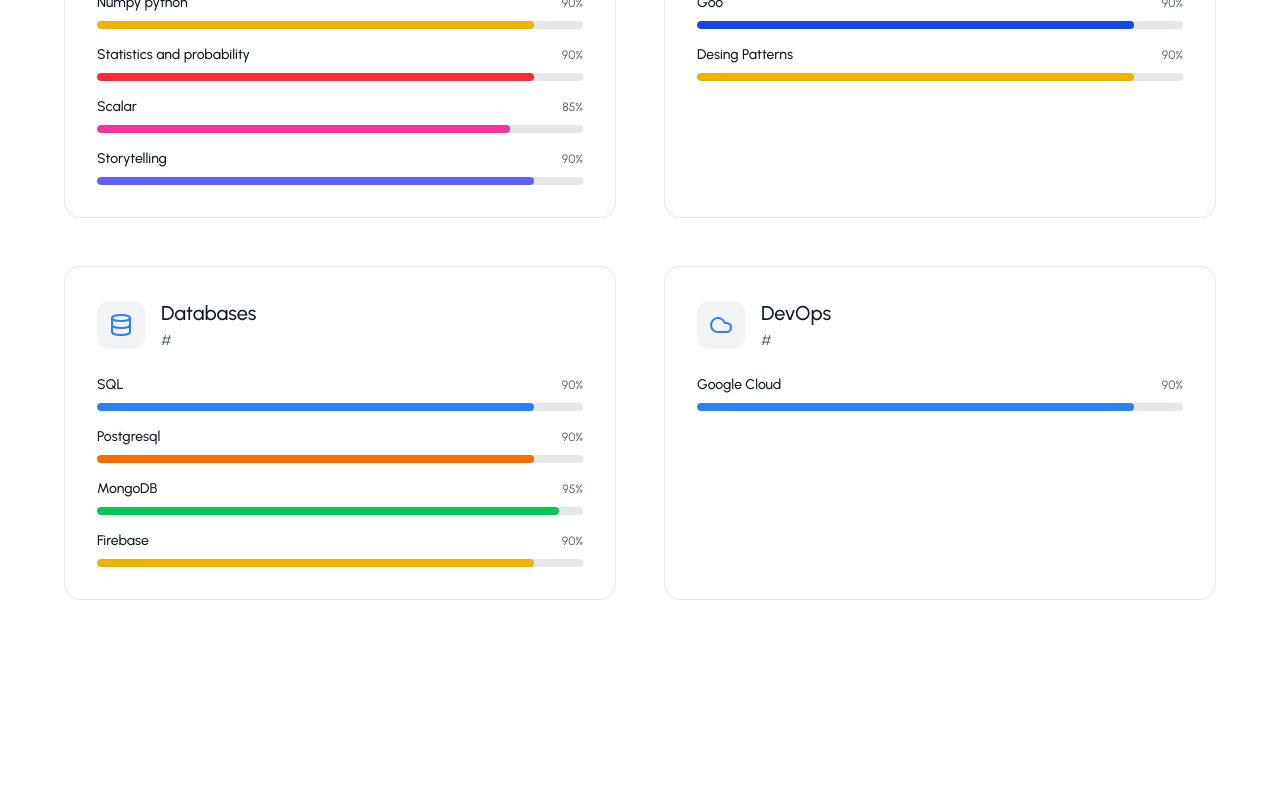
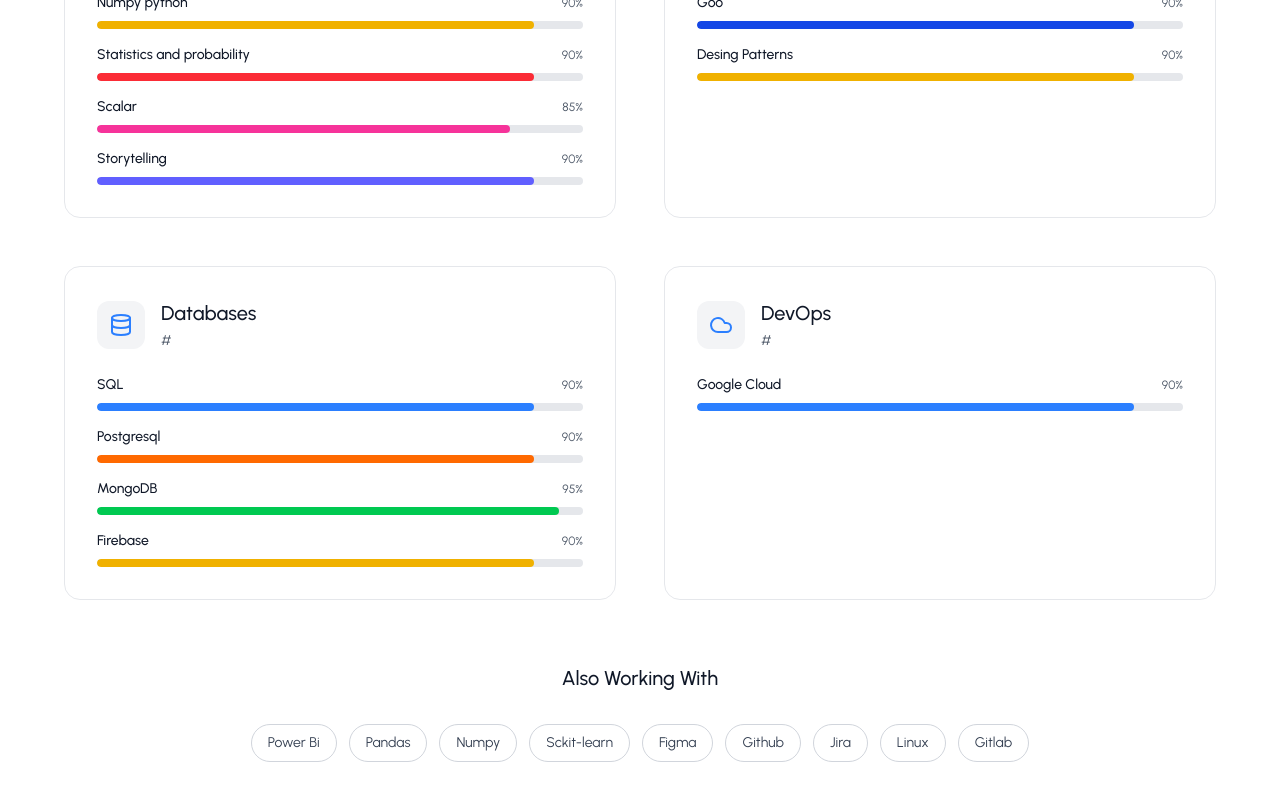
Before and after one commit to Axelbau19/PersonalWeb2.0, a React (Vite) app in the folder personal-web/: page / in a window 1280 px wide. Shown: the part 1644-2444 px from the top of the page. Before the commit the page ends 2340 px from the top, so only its background shows below. Built offline with nearby package versions, Linux system fonts and the light colour scheme.

Commit message:
done part "also working with"

```diff
--- a/personal-web/src/components/sections/SkillsSection.jsx
+++ b/personal-web/src/components/sections/SkillsSection.jsx
@@ -84,8 +84,8 @@ export default function SkillsSection() {
                             key={category.title}
                             variants={itemVar}
                             className={`p-8 rounded-2xl border ${isDarkMode
-                                    ? "bg-gray-900/50 border-gray-800 backdrop-blur-sm"
-                                    : "bg-white/80 border-gray-200 backdrop-blur-sm"
+                                ? "bg-gray-900/50 border-gray-800 backdrop-blur-sm"
+                                : "bg-white/80 border-gray-200 backdrop-blur-sm"
                                 }`}
                         >
 
@@ -141,7 +141,33 @@ export default function SkillsSection() {
                         </motion.div>
                     ))}
                 </motion.div>
+                <motion.div
+                    initial="hidden"
+                    animate={isInView ? "visible" : "hidden"}
+                    variants={containerV}
+                    className="mt-16">
 
+                    <motion.div
+                        variants={itemVar}
+                        className="text-center mb-8">
+                        <h3 className="text-xl font-medium mb-4 ">Also Working With</h3>
+                    </motion.div>
+                    <motion.div
+                        variants={itemVar}
+                        className="flex flex-wrap justify-center gap-3">                        {TECH_STACK.map((tech, index) => (
+                            <motion.span
+                                key={tech}
+                                whileHover={{ y: -2, scale: 1.05 }}
+                                className={`px-4 py-2 text-sm rounded-full border transition-all duration ${isDarkMode ? "bg=gray-900 border-gray-700 text-gray-300 hover:border-gray-600"
+                                        : "bg-white border-gray-300 text-gray-700 hover:border-gray-400"
+                                    }`}>
+                                {tech}
+                            </motion.span>
+                        ))}
+
+                    </motion.div>
+
+                </motion.div>
             </div>
 
 
```
